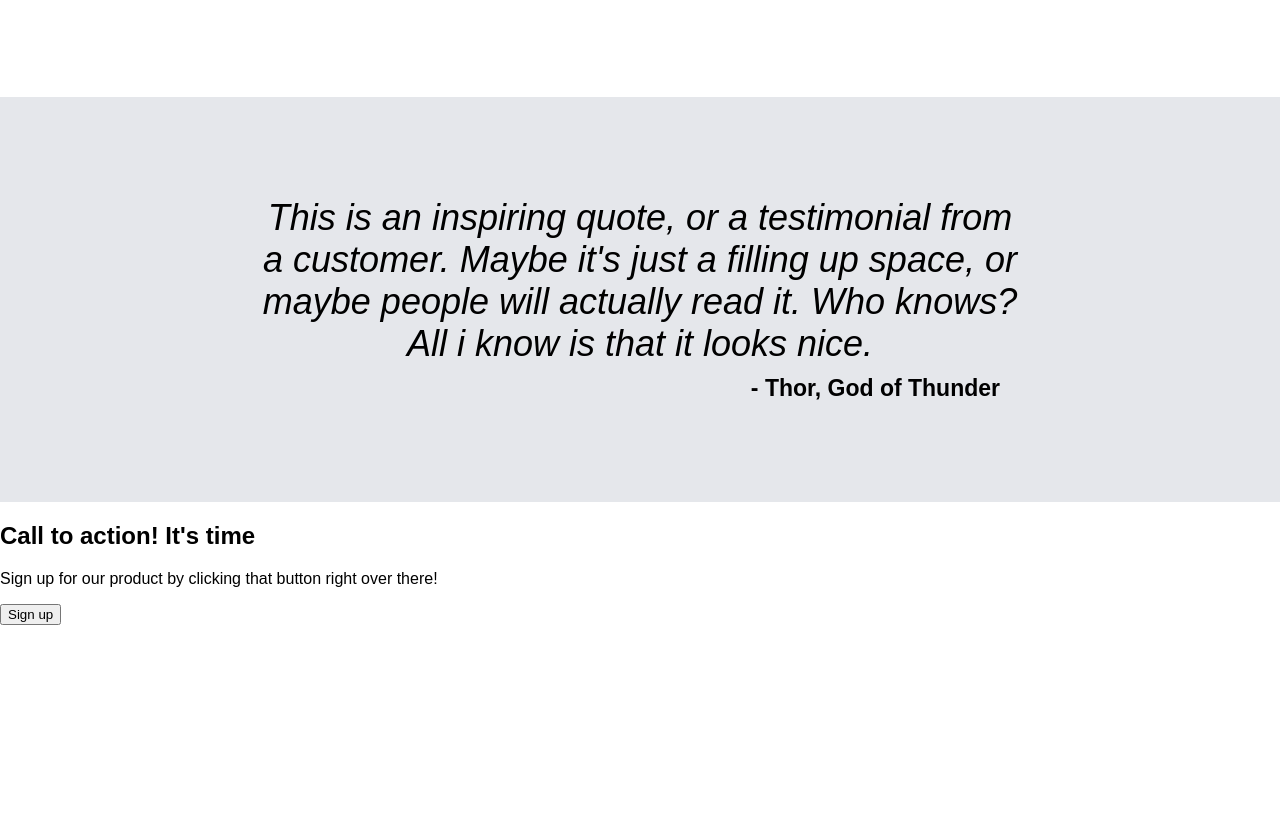
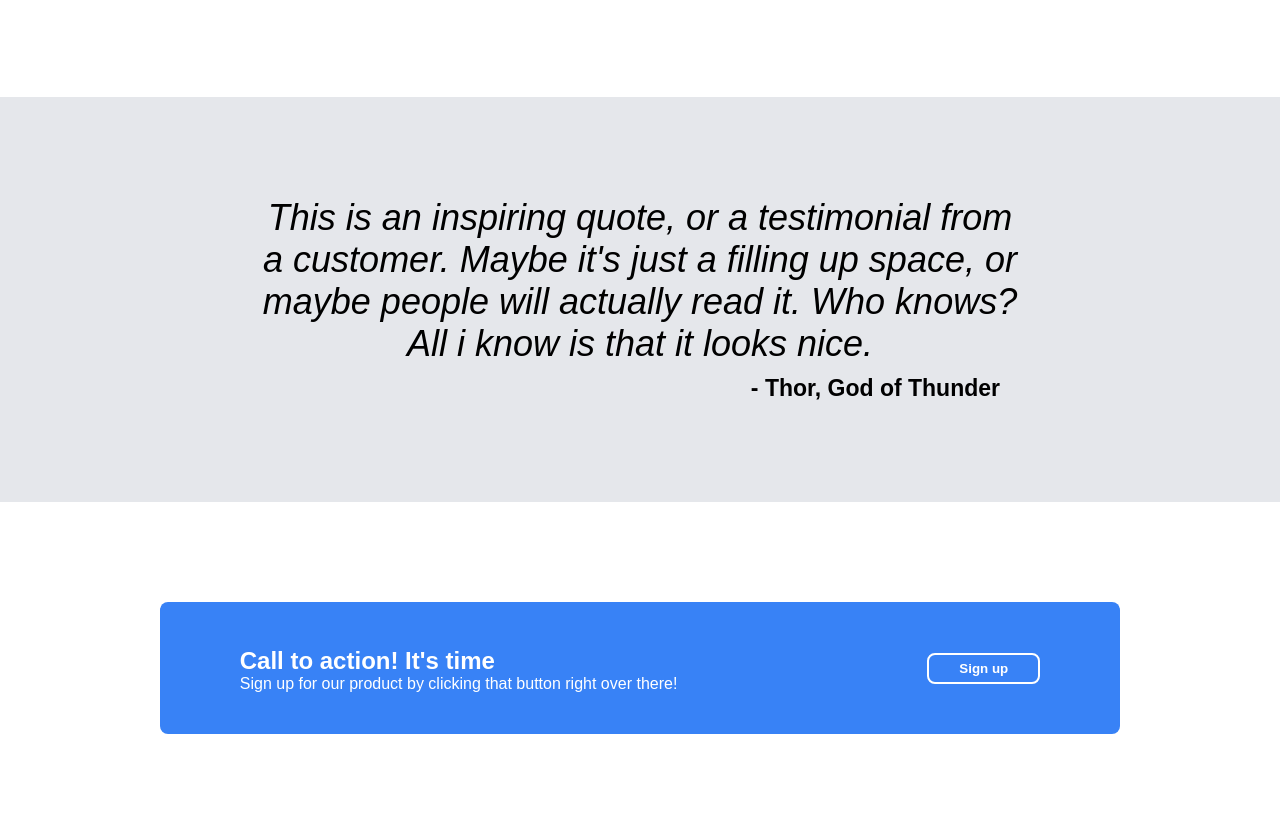
Before and after one commit to andishaa/landing-page, a plain HTML site: page index.html in a window 1280 px wide. Shown: the part 917-1751 px from the top of the page. Before the commit the page ends 1542 px from the top, so only its background shows below. Drawn offline with Linux system fonts and the light colour scheme.

Commit message:
Styled the call to action section in styles.css

```diff
--- a/styles.css
+++ b/styles.css
@@ -147,3 +147,41 @@ a {
     font-weight: bold;
     font-size: 23px;
 }
+
+.call-to-action-section {
+    margin-left: auto;
+    margin-right: auto;
+    max-width: 960px;
+
+}
+
+.call-to-action {
+    display: flex;
+    justify-content: center;
+    margin-top: 100px;
+    margin-bottom: 100px;
+    align-items: center;
+    gap: 250px;
+    width: 960px;
+    background-color: #3882F6;
+    padding: 25px 0px;
+    border-radius: 8px;
+    color: white;
+}
+
+.call-to-action h2 {
+    font-size: 24px;
+    margin-bottom: 0px;
+}
+.call-to-action p {
+    margin-top: 0px;
+}
+
+.call-button {
+    border: 2px solid white;
+    background-color: #3882F6;
+    padding: 6px 30px;
+    border-radius: 8px;
+    color: white;
+    font-weight: bold;
+}
```
